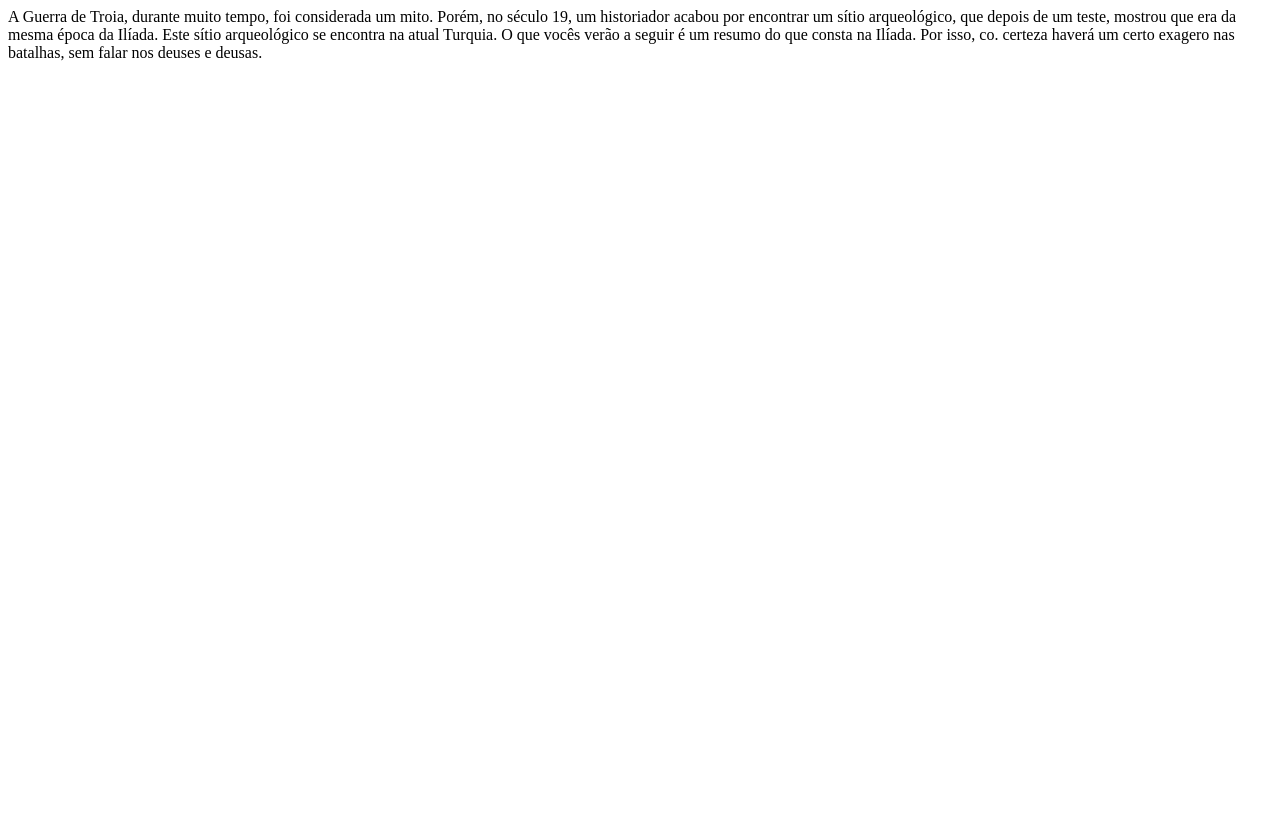
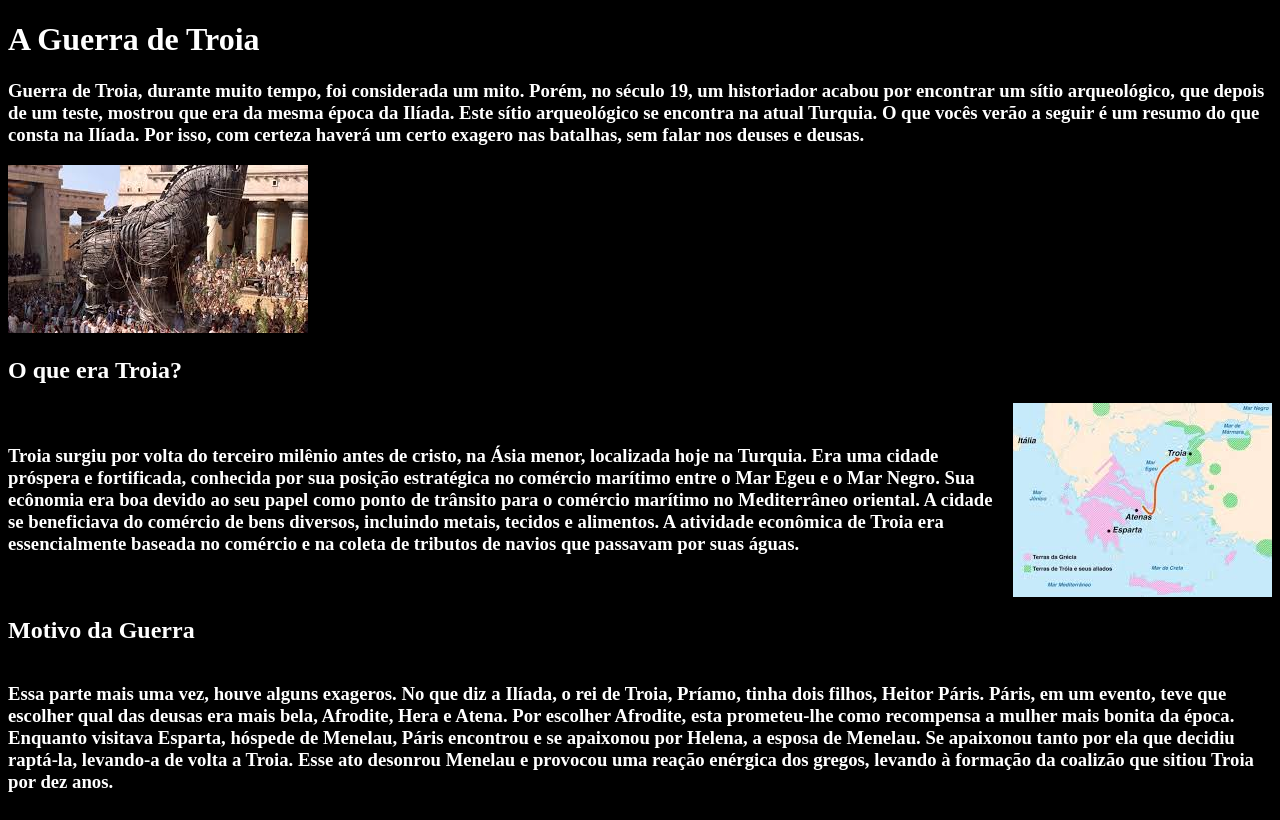
Before and after one commit to PunhoDeZeus/PunhoDeZeus.github.io, a plain HTML site: page supergeeksleob/Troia.html in a window 1280 px wide. Drawn offline with Linux system fonts and the light colour scheme.

Commit message:
Add files via upload

```diff
--- a/supergeeksleob/Conquista Suméria.css
+++ b/supergeeksleob/Conquista Suméria.css
@@ -7,4 +7,5 @@ div{
     display: flex;
     justify-content: space-between;
     align-items: center;
+    gap: 5px;
 }
--- a/supergeeksleob/Troia.css
+++ b/supergeeksleob/Troia.css
@@ -0,0 +1,11 @@
+body{
+    background-color: black;
+    color: white;
+
+}
+div{
+    display: flex;
+    justify-content: space-between;
+    align-items: center;
+    gap: 5px;
+}
--- a/supergeeksleob/Troia.html
+++ b/supergeeksleob/Troia.html
@@ -8,10 +8,35 @@
 
 </head>
 <body>
-    A Guerra de Troia, durante muito tempo, foi considerada um mito. Porém, no século 19, um historiador acabou por
+    <h1>A Guerra de Troia</h1>
+    <h3>Guerra de Troia, durante muito tempo, foi considerada um mito. Porém, no século 19, um historiador acabou por
     encontrar um sítio arqueológico, que depois de um teste, mostrou que era da mesma época da Ilíada. Este sítio arqueológico
-    se encontra na atual Turquia. O que vocês verão a seguir é um resumo do que consta na Ilíada. Por isso, co. certeza haverá
-    um certo exagero nas batalhas, sem falar nos deuses e deusas.
+    se encontra na atual Turquia. O que vocês verão a seguir é um resumo do que consta na Ilíada. Por isso, com certeza haverá
+    um certo exagero nas batalhas, sem falar nos deuses e deusas. </h3>
+    <img src="troia0.jpg" alt="">
+    <h2>O que era Troia?</h2>
+    <div>
+    <h3>Troia surgiu por volta do terceiro milênio antes de cristo, na Ásia menor, localizada hoje na Turquia. Era uma cidade
+        próspera e fortificada, conhecida por sua posição estratégica no comércio marítimo entre o Mar Egeu e o Mar Negro.
+        Sua ecônomia era boa devido ao seu papel como ponto de trânsito para o comércio marítimo no Mediterrâneo oriental.
+        A cidade se beneficiava do comércio de bens diversos, incluindo metais, tecidos e alimentos. A atividade econômica
+        de Troia era essencialmente baseada no comércio e na coleta de tributos de navios que passavam por suas águas.
+    </h3>
+    <img src="troia1.jpg" alt="">
+</div>
+<h2>Motivo da Guerra</h2>
+
+<div>
+    <h3>Essa parte mais uma vez, houve alguns exageros. No que diz a Ilíada, o rei de Troia, Príamo, tinha dois filhos, Heitor
+        Páris. Páris, em um evento, teve que escolher qual das deusas era mais bela, Afrodite, Hera e Atena. Por escolher Afrodite,
+        esta prometeu-lhe como recompensa a mulher mais bonita da época. <br>
+        Enquanto visitava Esparta, hóspede de Menelau, Páris encontrou e se apaixonou por Helena, a esposa de Menelau. Se apaixonou tanto por ela que
+        decidiu raptá-la, levando-a de volta a Troia. Esse ato desonrou Menelau e provocou uma reação enérgica dos gregos, levando à
+        formação da coalizão que sitiou Troia por dez anos.
+
+    </h3>
+</div>
+
 
 </body>
 </html>
```
Also changed, not shown: supergeeksleob/Conquista Suméria.html (+3 -3 lines), supergeeksleob/troia0.jpg (added), supergeeksleob/troia1.jpg (added).
